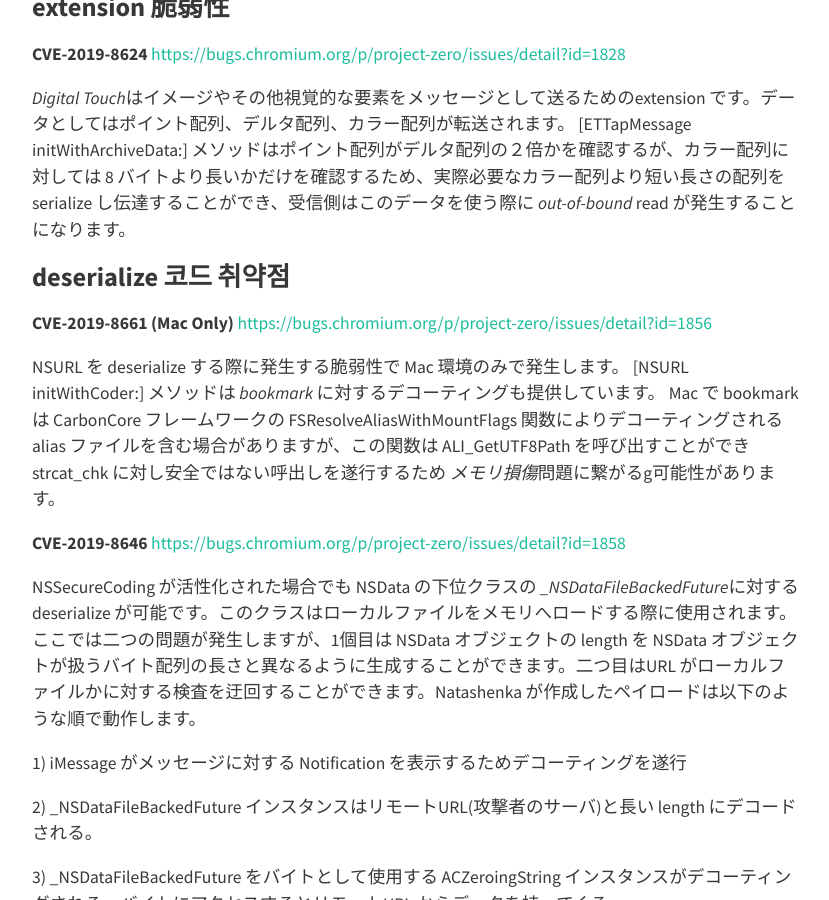
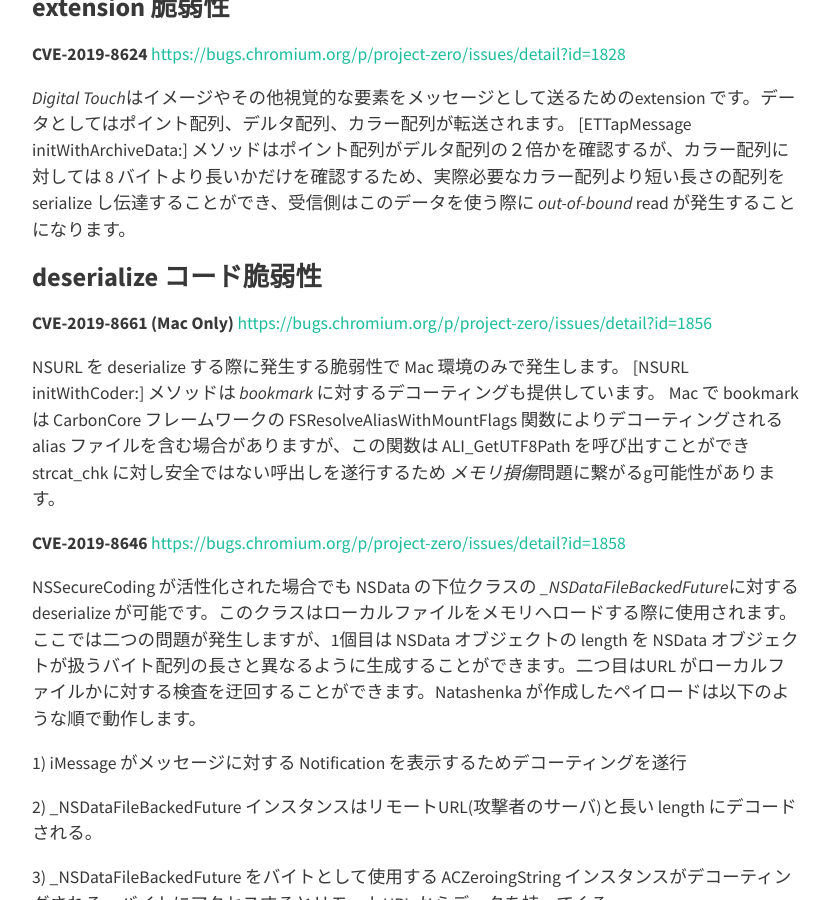
Before and after one commit to 2yong1/jp.diffense.com, a Jekyll site: the page built from _posts/2019-12-09-iMessage.md, in a window 1280 px wide and 900 px high, scrolled down 3603 px. Shown: the whole window, without its empty margins (224-1053 px from the left). Built offline with Jekyll 4.4.1, drawn with Linux system fonts in a browser that asks for light colours; nearby versions of some CDN libraries; our own code applies the rules of GitHub Pages for plain Markdown files; comment, search, counter and statistics services are not loaded.

Commit message:
1. WD 2019-12-09 미번역 부분 수정

```diff
--- a/_posts/2019-12-09-iMessage.md
+++ b/_posts/2019-12-09-iMessage.md
@@ -119,7 +119,7 @@
 
 *Digital Touch*はイメージやその他視覚的な要素をメッセージとして送るためのextension です。データとしてはポイント配列、デルタ配列、カラー配列が転送されます。 [ETTapMessage initWithArchiveData:] メソッドはポイント配列がデルタ配列の２倍かを確認するが、カラー配列に対しては 8 バイトより長いかだけを確認するため、実際必要なカラー配列より短い長さの配列を serialize し伝達することができ、受信側はこのデータを使う際に *out-of-bound* read が発生することになります。
 
-### deserialize 코드 취약점
+### deserialize コード脆弱性
 
 **CVE-2019-8661 (Mac Only)**
 [https://bugs.chromium.org/p/project-zero/issues/detail?id=1856](https://bugs.chromium.org/p/project-zero/issues/detail?id=1856)
```
